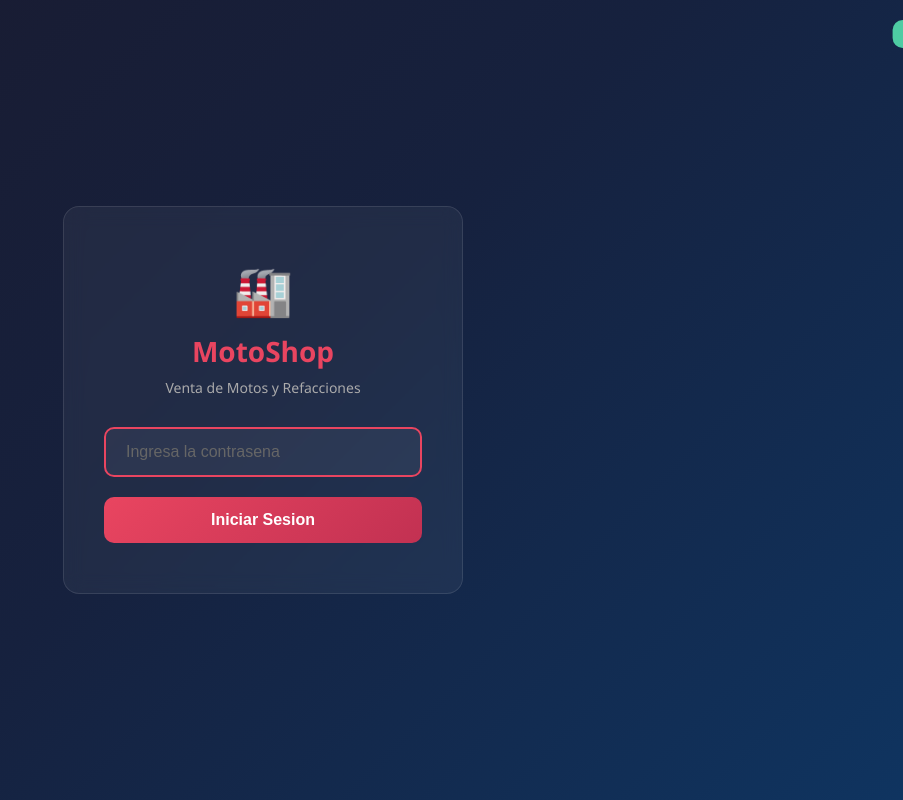
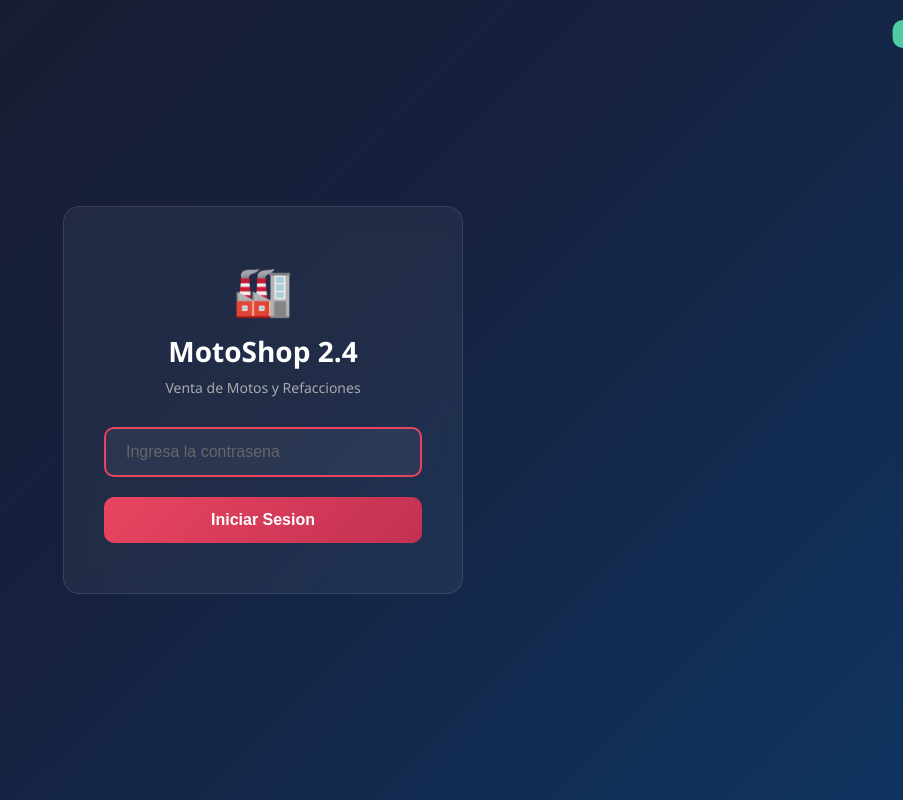
Before and after one commit to Uriel26-alt/ProyectoPWeb, a plain HTML site: page index.html in a window 1280 px wide. Shown: the whole page, without its empty margins (377-1280 px from the left). Drawn offline with Linux system fonts and the light colour scheme.

Commit message:
Actualiza index y estilos

```diff
--- a/index.html
+++ b/index.html
@@ -12,7 +12,7 @@
     <div class="login-container" id="loginPage">
         <div class="login-box">
             <div class="logo">&#127981;</div>
-            <h1>MotoShop</h1>
+            <h1>MotoShop 2.4</h1>
             <p>Venta de Motos y Refacciones</p>
             <div class="input-group">
                 <input type="password" id="passwordInput" placeholder="Ingresa la contrasena" autofocus>
--- a/styles.css
+++ b/styles.css
@@ -38,7 +38,7 @@ body {
 .login-box h1 {
     font-size: 28px;
     margin-bottom: 8px;
-    color: #e94560;
+    color: #ffffff;
 }
 
 .login-box p {
```
